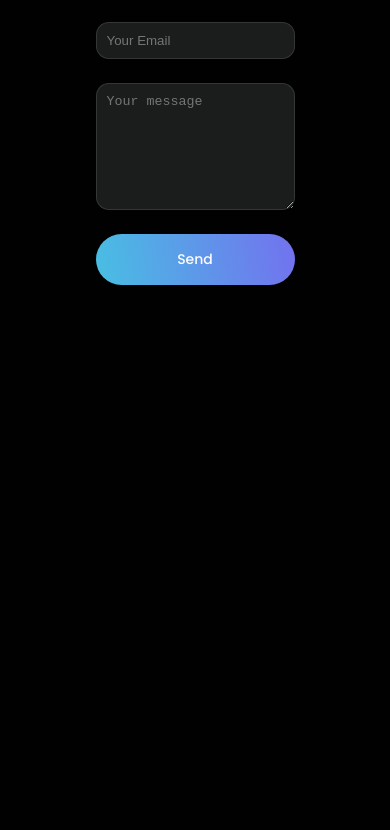
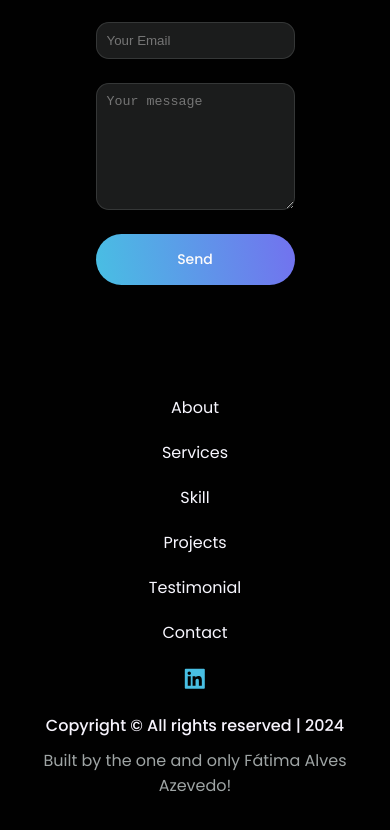
Before and after one commit to MeFay/Portfolio, a React (Vite) app: page / in a window 390 px wide. Shown: the part 11106-11936 px from the top of the page. Before the commit the page ends 11411 px from the top, so only its background shows below. Built offline with nearby package versions, Linux system fonts and the light colour scheme.

Commit message:
finished footer section

```diff
--- a/src/components/Footer/Footer.css
+++ b/src/components/Footer/Footer.css
@@ -0,0 +1,61 @@
+#footer .footer__link__container {
+  display: flex;
+  align-items: center;
+  justify-content: center;
+  gap: 20px;
+  padding: 10px;
+}
+#footer .footer__tab {
+    transition: var(--transition);
+  }
+
+  #footer .footer__tab:hover {
+    color: var(--primary-color-shade-2);
+  }
+
+#footer .footer__link {
+  transition: var(--transition);
+}
+
+#footer .footer__link:hover {
+  color: var(--secondary-color);
+}
+
+#footer .social__handles__container a {
+  color: var(--fourth-color-shade-1);
+  transition: var(--transition);
+}
+
+#footer .social__handles__container a:hover {
+  color: var(--third-color);
+}
+
+#footer .social__handles__container {
+  display: flex;
+  gap: 20px;
+  align-items: center;
+  justify-content: center;
+}
+
+#footer .social__handles__container .social__handle {
+  width: 3rem;
+  font-size: 1.5rem;
+}
+
+#footer .copyright__container {
+  width: 100%;
+  text-align: center;
+}
+
+#footer .copyright__container h3 {
+  padding: 10px;
+  font-size: 16px;
+  font-weight: 500;
+  color: var(--off-white-color);
+}
+
+@media (max-width: 768px) {
+  #footer .footer__link__container {
+    flex-direction: column;
+  }
+}
--- a/src/components/Footer/Footer.tsx
+++ b/src/components/Footer/Footer.tsx
@@ -1,5 +1,51 @@
+import { Link } from "react-scroll";
 import "./Footer.css";
+import { socialHandles } from "../../types/socialHandles";
+import { menu } from "../../types/menu";
 
 export const Footer = () => {
-  return <div></div>;
+  return (
+    <footer id="footer">
+      <div className="section__wrapper">
+        <ul className="footer__link__container">
+          {menu.map((list, index) => (
+            <Link
+              activeClass="footer__tab--active"
+              className="footer__tab"
+              to={list.name.toLowerCase()}
+              spy={true}
+              smooth={true}
+              offset={-70}
+              duration={500}
+              key={index}
+            >
+              {list.name}
+            </Link>
+          ))}
+        </ul>
+
+        <div className="social__handles__container">
+          {socialHandles.map((list, index) => (
+            <a
+              href={list.link}
+              className="icon-container social__handle"
+              target="_blank"
+              rel="noopener noreferrer"
+              key={index}
+              style={{ fontSize: "1.6rem" }}
+            >
+              {list.icon}
+            </a>
+          ))}
+        </div>
+
+        <div className="copyright__container">
+          <h3>Copyright &copy; All rights reserved | 2024</h3>
+          <p className="text-muted">
+            Built by the one and only Fátima Alves Azevedo!
+          </p>
+        </div>
+      </div>
+    </footer>
+  );
 };
--- a/src/types/socialHandles.tsx
+++ b/src/types/socialHandles.tsx
@@ -1,5 +1,4 @@
-import { SiFiverr } from "react-icons/si";
-import { AiFillGithub, AiFillLinkedin, AiFillYoutube } from "react-icons/ai";
+import { /* AiFillGithub,*/ AiFillLinkedin } from "react-icons/ai";
 
 export type SocialHandle = {
   name: string;
@@ -8,12 +7,6 @@ export type SocialHandle = {
 };
 
 export const socialHandles: SocialHandle[] = [
-  { name: "Fiverr", icon: <SiFiverr />, link: "" },
-  { name: "Github", icon: <AiFillGithub />, link: "" },
+  /*{ name: "Github", icon: <AiFillGithub />, link: "" },*/
   { name: "LinkedIn", icon: <AiFillLinkedin />, link: "" },
-  {
-    name: "Youtube",
-    icon: <AiFillYoutube />,
-    link: "https://www.youtube.com/channel/UCEtnsPZQEd0l1tbr_nDQd5Q?sub_confirmation=1",
-  },
 ];
```
